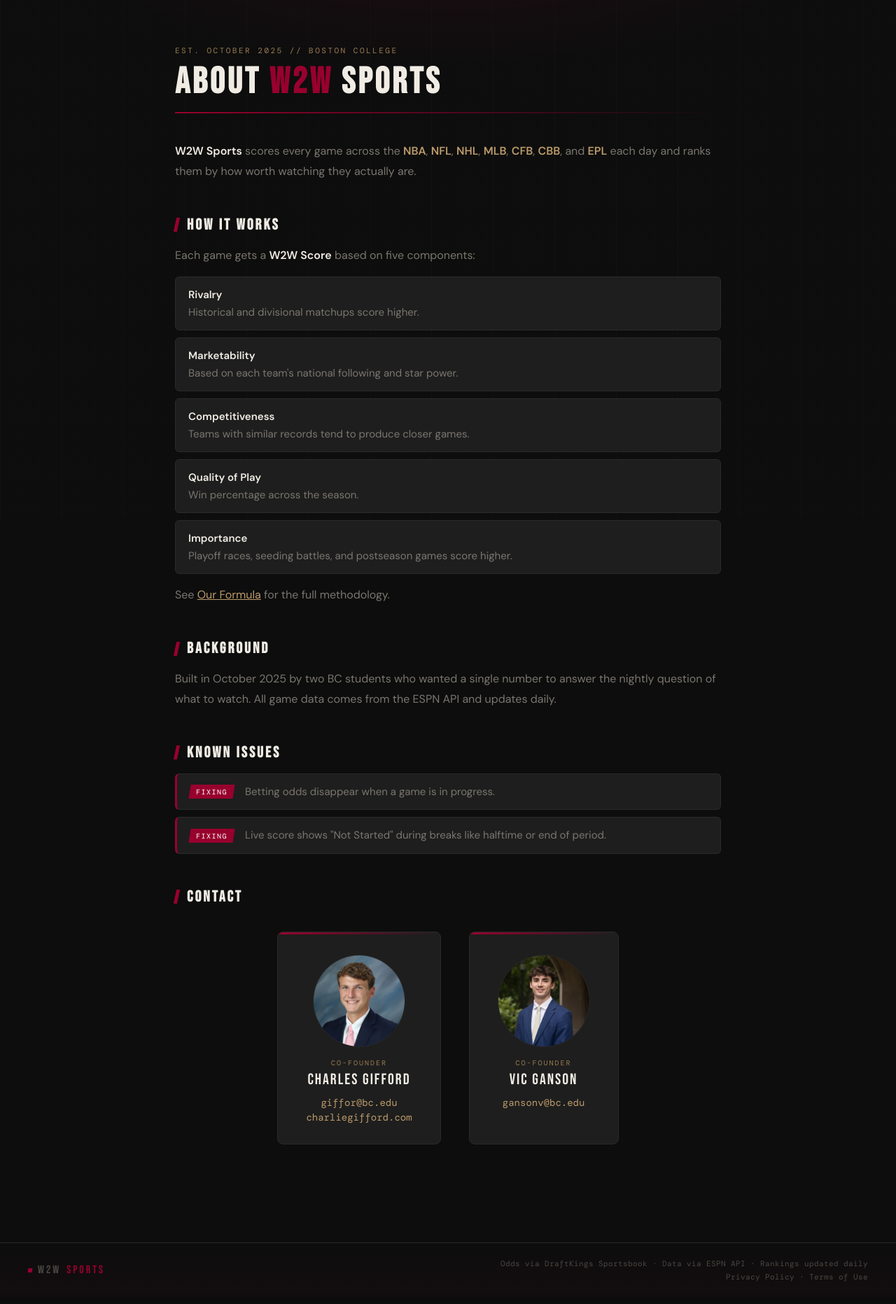
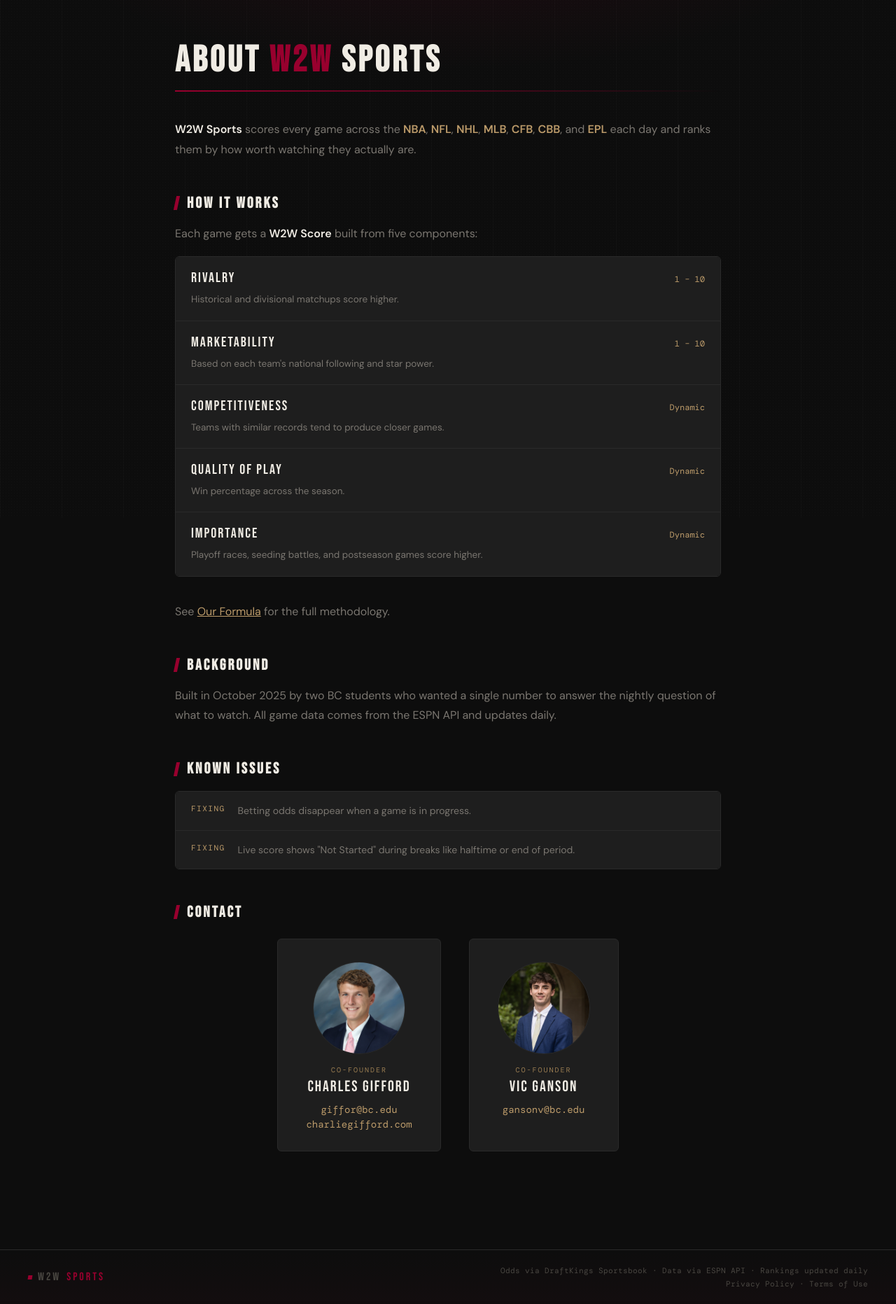
Before and after one commit to ckgifford06/w2wSports, a Flask app: page /about in a window 1280 px wide. Shown: the part 60-1923 px from the top of the page at 70% size. Before the commit the page ends 1891 px from the top, so only its background shows below. Run offline with Flask 3, Linux system fonts and the light colour scheme.

Commit message:
Update about.html

```diff
--- a/templates/about.html
+++ b/templates/about.html
@@ -7,38 +7,99 @@
 
 {% block extra_styles %}
 <style>
+  .components {
+    border: 1px solid var(--border);
+    border-radius: 6px;
+    overflow: hidden;
+    margin: 18px 0 36px;
+  }
+
+  .component {
+    display: grid;
+    grid-template-columns: 1fr auto;
+    gap: 8px 20px;
+    align-items: baseline;
+    padding: 18px 22px;
+    background: var(--surface2);
+  }
+
+  .component + .component {
+    border-top: 1px solid var(--border);
+  }
+
+  .component-title {
+    font-family: 'Bebas Neue', sans-serif;
+    font-size: 20px;
+    letter-spacing: 2px;
+    color: var(--text);
+  }
+
+  .component-range {
+    font-family: 'DM Mono', monospace;
+    font-size: 12px;
+    color: var(--gold);
+    text-align: right;
+    white-space: nowrap;
+  }
+
+  .component-desc {
+    grid-column: 1 / -1;
+    font-size: 13.5px;
+    color: var(--text-muted);
+    line-height: 1.65;
+    max-width: 64ch;
+  }
+
+  .issues {
+    border: 1px solid var(--border);
+    border-radius: 6px;
+    overflow: hidden;
+    margin: 18px 0 36px;
+  }
+
+  .issue {
+    display: grid;
+    grid-template-columns: auto 1fr;
+    gap: 18px;
+    align-items: start;
+    padding: 16px 22px;
+    background: var(--surface2);
+  }
+
+  .issue + .issue {
+    border-top: 1px solid var(--border);
+  }
+
+  .issue-status {
+    font-family: 'DM Mono', monospace;
+    font-size: 11px;
+    letter-spacing: 1.5px;
+    text-transform: uppercase;
+    color: var(--gold);
+    padding-top: 1px;
+    white-space: nowrap;
+  }
+
+  .issue-text {
+    font-size: 14px;
+    color: var(--text-muted);
+    line-height: 1.6;
+  }
+
   .founders-row {
     display: flex;
     justify-content: center;
     gap: 40px;
-    margin-top: 36px;
+    margin-top: 24px;
     flex-wrap: wrap;
   }
 
   .founder-card {
-    position: relative;
-    overflow: hidden;
     text-align: center;
     background: var(--surface2);
     border: 1px solid var(--border);
-    border-radius: 8px;
+    border-radius: 6px;
     padding: 32px 40px 28px;
-    transition: transform 0.2s, border-color 0.2s;
-  }
-
-  .founder-card::before {
-    content: '';
-    position: absolute;
-    top: 0;
-    left: 0;
-    width: 100%;
-    height: 3px;
-    background: linear-gradient(90deg, var(--crimson), transparent);
-  }
-
-  .founder-card:hover {
-    transform: translateY(-3px);
-    border-color: var(--gold-muted);
   }
 
   .founder-card img {
@@ -85,60 +146,12 @@
     color: var(--gold-muted);
     text-decoration: underline;
   }
-
-  .status-board {
-    display: flex;
-    flex-direction: column;
-    gap: 10px;
-    margin-top: 4px;
-  }
-
-  .roadmap-item {
-    display: flex;
-    align-items: center;
-    gap: 16px;
-    padding: 14px 18px;
-    background: var(--surface2);
-    border: 1px solid var(--border);
-    border-left: 3px solid var(--crimson);
-    border-radius: 6px;
-    font-size: 15px;
-    color: var(--text-muted);
-    line-height: 1.5;
-    transition: border-left-color 0.2s, transform 0.2s;
-  }
-
-  .roadmap-item:hover {
-    border-left-color: var(--gold);
-    transform: translateX(3px);
-  }
-
-  .roadmap-status {
-    font-family: 'DM Mono', monospace;
-    font-size: 10px;
-    letter-spacing: 1.5px;
-    text-transform: uppercase;
-    color: #fff;
-    background: var(--crimson);
-    padding: 3px 9px 2px;
-    transform: skewX(-9deg);
-    flex-shrink: 0;
-  }
-
-  .roadmap-status span { display: inline-block; transform: skewX(9deg); }
-
-  .roadmap-status.adding {
-    background: var(--surface);
-    color: var(--text-dim);
-    border: 1px solid var(--border);
-  }
 </style>
 {% endblock %}
 
 {% block content %}
 <div class="page-container">
 
-  <div class="kicker">Est. October 2025 // Boston College</div>
   <h1 class="page-title">About <span>W2W</span> Sports</h1>
   <hr class="page-divider">
 
@@ -150,14 +163,36 @@
   </p>
 
   <h2 class="section-heading">How It Works</h2>
-  <p class="prose">Each game gets a <strong>W2W Score</strong> based on five components:</p>
-  <ul class="styled-list">
-    <li><strong>Rivalry</strong> Historical and divisional matchups score higher.</li>
-    <li><strong>Marketability</strong> Based on each team's national following and star power.</li>
-    <li><strong>Competitiveness</strong> Teams with similar records tend to produce closer games.</li>
-    <li><strong>Quality of Play</strong> Win percentage across the season.</li>
-    <li><strong>Importance</strong> Playoff races, seeding battles, and postseason games score higher.</li>
-  </ul>
+  <p class="prose">Each game gets a <strong>W2W Score</strong> built from five components:</p>
+
+  <div class="components">
+    <div class="component">
+      <div class="component-title">Rivalry</div>
+      <div class="component-range">1 – 10</div>
+      <div class="component-desc">Historical and divisional matchups score higher.</div>
+    </div>
+    <div class="component">
+      <div class="component-title">Marketability</div>
+      <div class="component-range">1 – 10</div>
+      <div class="component-desc">Based on each team's national following and star power.</div>
+    </div>
+    <div class="component">
+      <div class="component-title">Competitiveness</div>
+      <div class="component-range">Dynamic</div>
+      <div class="component-desc">Teams with similar records tend to produce closer games.</div>
+    </div>
+    <div class="component">
+      <div class="component-title">Quality of Play</div>
+      <div class="component-range">Dynamic</div>
+      <div class="component-desc">Win percentage across the season.</div>
+    </div>
+    <div class="component">
+      <div class="component-title">Importance</div>
+      <div class="component-range">Dynamic</div>
+      <div class="component-desc">Playoff races, seeding battles, and postseason games score higher.</div>
+    </div>
+  </div>
+
   <p class="prose">See <a href="/formula" style="color:var(--gold);">Our Formula</a> for the full methodology.</p>
 
   <h2 class="section-heading">Background</h2>
@@ -167,14 +202,14 @@
   </p>
 
   <h2 class="section-heading">Known Issues</h2>
-  <div class="status-board">
-    <div class="roadmap-item">
-      <span class="roadmap-status"><span>Fixing</span></span>
-      <span>Betting odds disappear when a game is in progress.</span>
+  <div class="issues">
+    <div class="issue">
+      <div class="issue-status">Fixing</div>
+      <div class="issue-text">Betting odds disappear when a game is in progress.</div>
     </div>
-    <div class="roadmap-item">
-      <span class="roadmap-status"><span>Fixing</span></span>
-      <span>Live score shows "Not Started" during breaks like halftime or end of period.</span>
+    <div class="issue">
+      <div class="issue-status">Fixing</div>
+      <div class="issue-text">Live score shows "Not Started" during breaks like halftime or end of period.</div>
     </div>
   </div>
 
```
